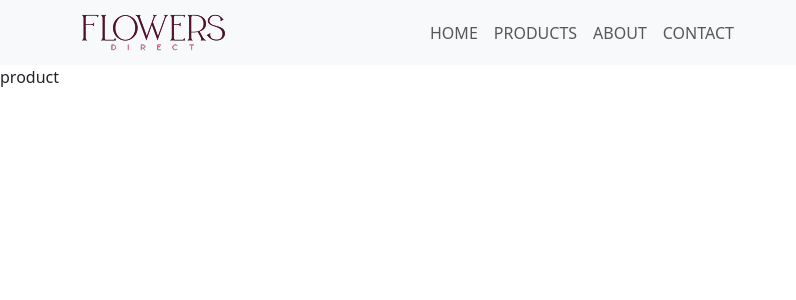
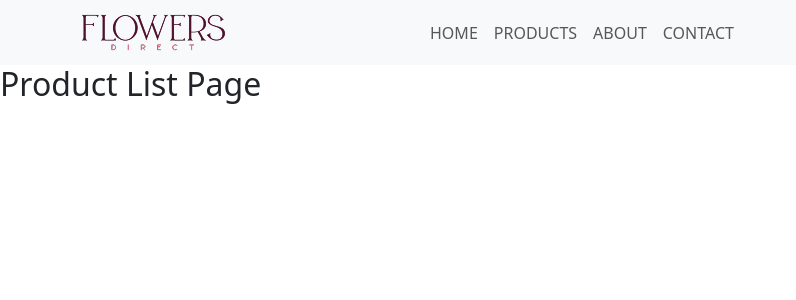
Before and after one commit to AsmaElkady/FlowersDirect, a React (Vite) app: page /product in a window 1280 px wide. Shown: the top 300 px of the page, without its empty margins (0-796 px from the left). Built offline with nearby package versions, Linux system fonts and the light colour scheme.

Commit message:
product list branch added

```diff
--- a/src/pages/products/products.tsx
+++ b/src/pages/products/products.tsx
@@ -1,8 +1,5 @@
-
-
-
-
-
 export default function Product(){
-    return `product`
+    return <>
+        <h2>Product List Page</h2>
+    </>
 }
```
